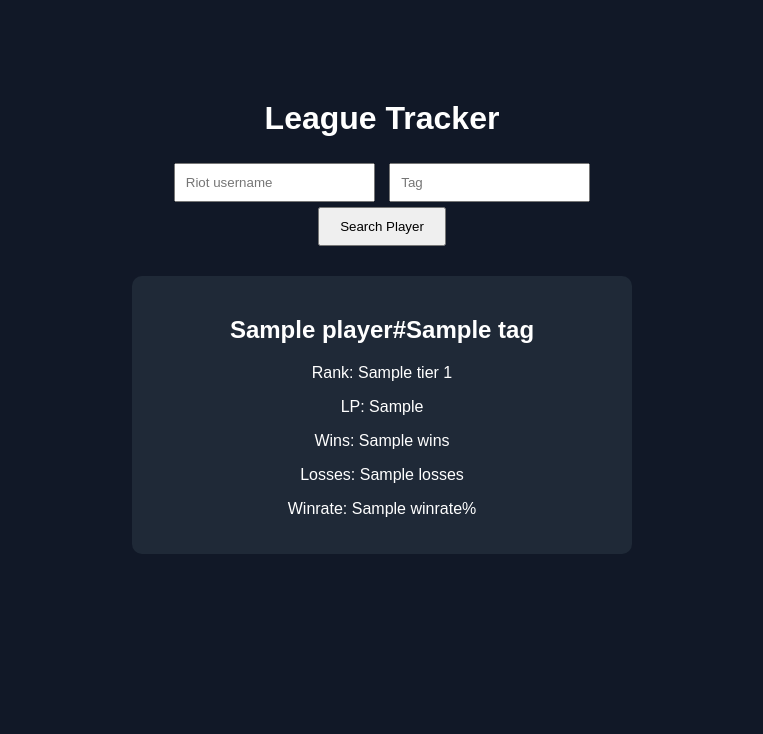
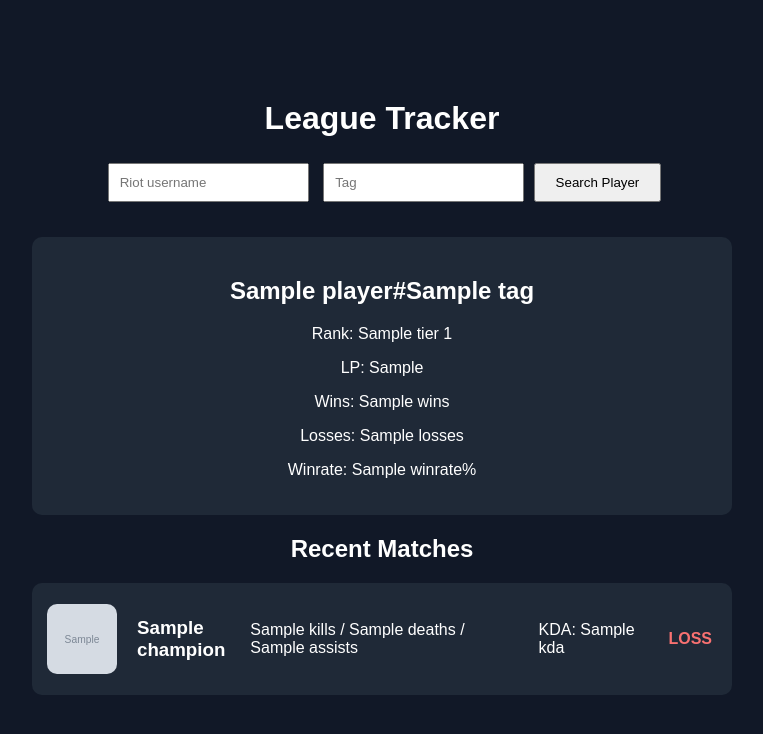
Before and after one commit to Matthias-0123/League-Tracker, a Flask app: template templates/index.html in a window 1280 px wide. Shown: the top 734 px of the page, without its empty margins (258-1021 px from the left). Run offline with Flask 3, Linux system fonts and the light colour scheme; the template is opened without the code that fills it: most values are stand-ins (such as "Sample title", 1, 10 or a date in 2020); grey boxes marked "Sample" are stand-in pictures.

Commit message:
added match history and improved CSS

```diff
--- a/main.py
+++ b/main.py
@@ -2,6 +2,7 @@ import os
 import requests
 from flask import Flask, render_template, request
 from dotenv import load_dotenv
+
 
 load_dotenv()
 
@@ -18,30 +19,41 @@ headers = {
 def home():
 
     player_data = None
+    matches = []
     error = None
 
     if request.method == "POST":
+
+        # Naam en tag uit het formulier halen
         game_name = request.form["game_name"]
         tag_line = request.form["tag_line"]
 
-        url = f"https://europe.api.riotgames.com/riot/account/v1/accounts/by-riot-id/{game_name}/{tag_line}"
 
-        response = requests.get(url, headers=headers)
+        # SPELER OPZOEKEN
+
+        account_url = f"https://europe.api.riotgames.com/riot/account/v1/accounts/by-riot-id/{game_name}/{tag_line}"
+
+        response = requests.get(account_url, headers=headers)
 
         if response.status_code != 200:
             error = "Speler kon niet gevonden worden."
             return render_template("index.html", error=error)
 
-        data = response.json()
+        account_data = response.json()
 
-        puuid = data["puuid"]
+        puuid = account_data["puuid"]
+
+
+        # RANK OPHALEN
 
         rank_url = f"https://euw1.api.riotgames.com/lol/league/v4/entries/by-puuid/{puuid}"
 
         rank_response = requests.get(rank_url, headers=headers)
+
         rank_data = rank_response.json()
 
         for queue in rank_data:
+
             if queue["queueType"] == "RANKED_SOLO_5x5":
 
                 total_games = queue["wins"] + queue["losses"]
@@ -59,9 +71,99 @@ def home():
                     "winrate": round(winrate, 2)
                 }
 
+
+        # LAATSTE 10 MATCHES
+
+        match_history_url = (
+            f"https://europe.api.riotgames.com/"
+            f"lol/match/v5/matches/by-puuid/{puuid}/ids"
+            f"?start=0&count=10"
+        )
+
+        match_history_response = requests.get(
+            match_history_url,
+            headers=headers
+        )
+
+        match_ids = match_history_response.json()
+
+
+        # ELKE MATCH OPHALEN
+
+        for match_id in match_ids:
+
+            match_url = (
+                f"https://europe.api.riotgames.com/"
+                f"lol/match/v5/matches/{match_id}"
+            )
+
+            match_response = requests.get(
+                match_url,
+                headers=headers
+            )
+
+            match_data = match_response.json()
+
+
+            # SPELER IN MATCH VINDEN
+
+            participants = match_data["info"]["participants"]
+
+            for participant in participants:
+
+                if participant["puuid"] == puuid:
+
+                    champion = participant["championName"]
+
+                    kills = participant["kills"]
+                    deaths = participant["deaths"]
+                    assists = participant["assists"]
+
+                    win = participant["win"]
+
+
+                    # -------------------------
+                    # KDA BEREKENEN
+                    # -------------------------
+
+                    if deaths == 0:
+                        kda = kills + assists
+                    else:
+                        kda = (kills + assists) / deaths
+
+
+                    # -------------------------
+                    # CHAMPION IMAGE
+                    # -------------------------
+
+                    champion_image = (
+                        "https://ddragon.leagueoflegends.com/"
+                        "cdn/16.18.1/img/champion/"
+                        f"{champion}.png"
+                    )
+
+
+                    # -------------------------
+                    # MATCH OPSLAAN
+                    # -------------------------
+
+                    match = {
+                        "champion": champion,
+                        "champion_image": champion_image,
+                        "kills": kills,
+                        "deaths": deaths,
+                        "assists": assists,
+                        "kda": round(kda, 2),
+                        "win": win
+                    }
+
+                    matches.append(match)
+
+
     return render_template(
         "index.html",
         player=player_data,
+        matches=matches,
         error=error
     )
 
--- a/static/style.css
+++ b/static/style.css
@@ -5,7 +5,7 @@ body {
 }
 
 .container {
-    width: 500px;
+    width: 700px;
     margin: 100px auto;
     text-align: center;
 }
@@ -30,3 +30,63 @@ button {
 .error {
     color: red;
 }
+
+
+/* MATCH HISTORY */
+
+.match-history {
+    margin-top: 20px;
+}
+
+
+/* Eén match */
+.match {
+    display: flex;
+    align-items: center;
+
+    gap: 20px;
+
+    background-color: #1f2937;
+
+    padding: 15px;
+    margin-bottom: 10px;
+
+    border-radius: 10px;
+
+    text-align: left;
+}
+
+
+/* Champion afbeelding */
+.match img {
+    width: 70px;
+    height: 70px;
+
+    border-radius: 10px;
+}
+
+
+/* Champion naam */
+.match h3 {
+    width: 100px;
+}
+
+
+/* KDA informatie */
+.match p {
+    margin: 5px;
+}
+
+
+/* Win */
+.win {
+    color: #4ade80;
+    font-weight: bold;
+}
+
+
+/* Loss */
+.loss {
+    color: #f87171;
+    font-weight: bold;
+}
--- a/templates/index.html
+++ b/templates/index.html
@@ -1,5 +1,6 @@
 <!DOCTYPE html>
 <html lang="en">
+
 <head>
     <meta charset="UTF-8">
     <title>League Tracker</title>
@@ -38,14 +39,17 @@
 
 
         {% if error %}
+
             <p class="error">
                 {{ error }}
             </p>
+
         {% endif %}
 
 
         {% if player %}
 
+            <!-- PLAYER INFORMATION -->
             <div class="player-card">
 
                 <h2>
@@ -80,9 +84,72 @@
 
             </div>
 
+
+            <!-- MATCH HISTORY -->
+
+            <h2>Recent Matches</h2>
+
+            <div class="match-history">
+
+                {% for match in matches %}
+
+                    <div class="match">
+
+                        <!-- Champion picture -->
+                        <img
+                            src="{{ match.champion_image }}"
+                            alt="{{ match.champion }}"
+                            width="70"
+                            height="70"
+                        >
+
+                        <!-- Champion name -->
+                        <h3>
+                            {{ match.champion }}
+                        </h3>
+
+
+                        <!-- Kills / Deaths / Assists -->
+                        <p>
+                            {{ match.kills }}
+                            /
+                            {{ match.deaths }}
+                            /
+                            {{ match.assists }}
+                        </p>
+
+
+                        <!-- KDA -->
+                        <p>
+                            KDA: {{ match.kda }}
+                        </p>
+
+
+                        <!-- Win or loss -->
+                        {% if match.win %}
+
+                            <p class="win">
+                                WIN
+                            </p>
+
+                        {% else %}
+
+                            <p class="loss">
+                                LOSS
+                            </p>
+
+                        {% endif %}
+
+                    </div>
+
+                {% endfor %}
+
+            </div>
+
         {% endif %}
 
     </div>
 
 </body>
+
 </html>
```
